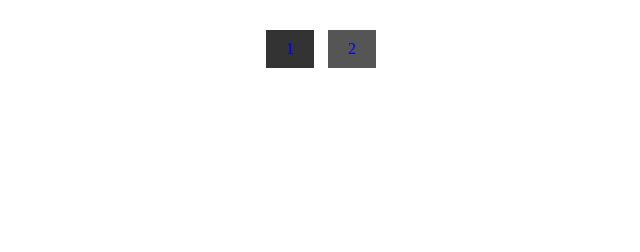
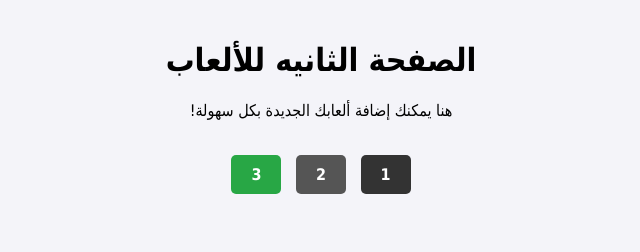
Before and after one commit to FalconGamesIQ26/adnan-games, a plain HTML site: page page2.html in a window 1280 px wide. Shown: the whole page, without its empty margins (319-959 px from the left). Drawn offline with Linux system fonts and the light colour scheme.

Commit message:
Update page2.html

```diff
--- a/page2.html
+++ b/page2.html
@@ -1,4 +1,39 @@
-<div style="text-align: center; margin: 30px 0;">
-    <a href="index.html" class="btn-download" style="background-color: #333; display: inline-block; padding: 10px 20px; text-decoration: none; margin: 0 5px;">1</a>
-    <a href="page2.html" class="btn-download" style="background-color: #555; display: inline-block; padding: 10px 20px; text-decoration: none; margin: 0 5px;">2</a>
-</div>
+<!DOCTYPE html>
+<html lang="ar" dir="rtl">
+<head>
+    <meta charset="UTF-8">
+    <meta name="viewport" content="width=device-width, initial-scale=1.0">
+    <title>ألعاب عدنان - الصفحة 3</title>
+    <style>
+        body {
+            font-family: Tahoma, sans-serif;
+            background-color: #f4f4f9;
+            margin: 0;
+            padding: 20px;
+            text-align: center;
+        }
+        .btn-download {
+            background-color: #28a745;
+            color: white;
+            padding: 10px 20px;
+            border-radius: 5px;
+            text-decoration: none;
+            display: inline-block;
+            font-weight: bold;
+            margin: 5px;
+        }
+    </style>
+</head>
+<body>
+
+    <h1>الصفحة الثانيه للألعاب</h1>
+    <p>هنا يمكنك إضافة ألعابك الجديدة بكل سهولة!</p>
+
+    <div style="text-align: center; margin: 30px 0;">
+        <a href="index.html" class="btn-download" style="background-color: #333;">1</a>
+        <a href="page2.html" class="btn-download" style="background-color: #555;">2</a>
+        <a href="page3.html" class="btn-download" style="background-color: #28a745;">3</a>
+    </div>
+
+</body>
+</html>
```
